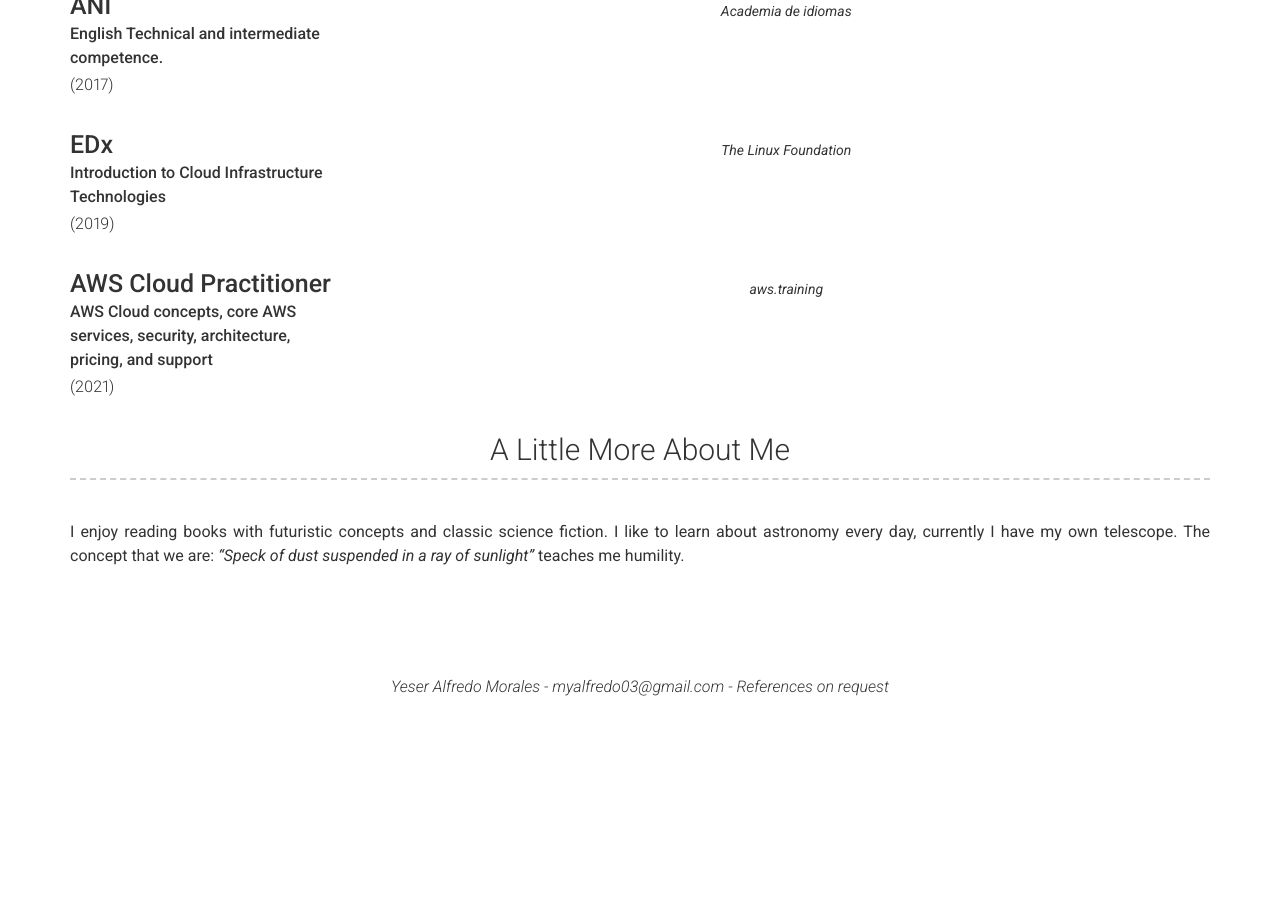
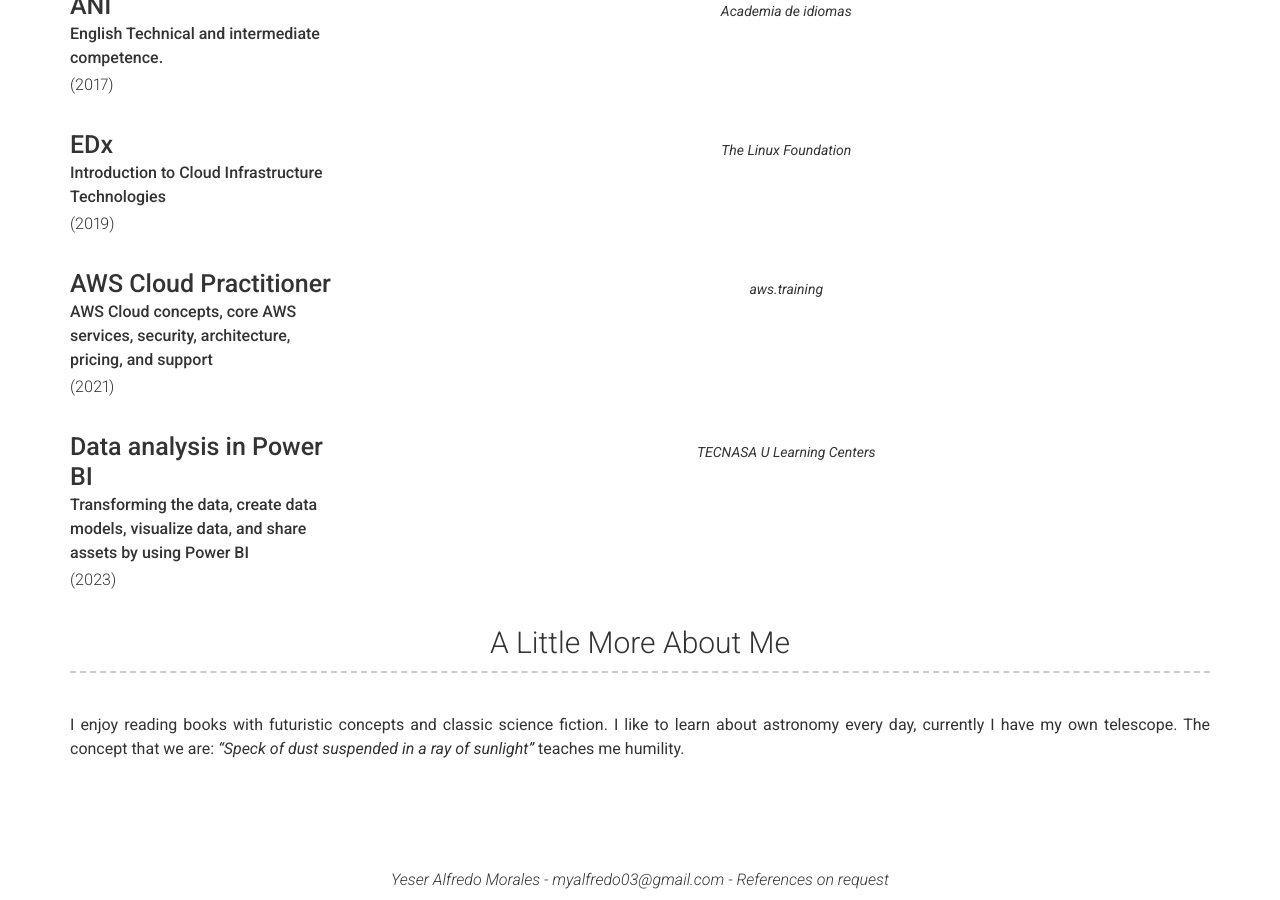
Before and after one commit to myalfred03/myalfred03.github.io, a Jekyll site: the page built from index.md, in a window 1280 px wide and 900 px high, scrolled down 2774 px. Built offline with Jekyll 4.4.1, drawn with Linux system fonts in a browser that asks for light colours; nearby versions of some CDN libraries; before the commit the page ends 3481 px from its top, so only the background shows below that.

Commit message:
Update _config.yml

```diff
--- a/_config.yml
+++ b/_config.yml
@@ -184,6 +184,13 @@ content:
         quote: >
           aws.training
         description: | # this will include new lines to allow paragraphs
+      - layout: left
+        title:  Data analysis in Power BI
+        sub_title: Transforming the data, create data models, visualize data, and share assets by using Power BI
+        caption: (2023)
+        quote: >
+          TECNASA U Learning Centers
+        description: | # this will include new lines to allow paragraphs
   - title: A Little More About Me
     layout: text
     content: | # this will include new lines to allow paragraphs
```
